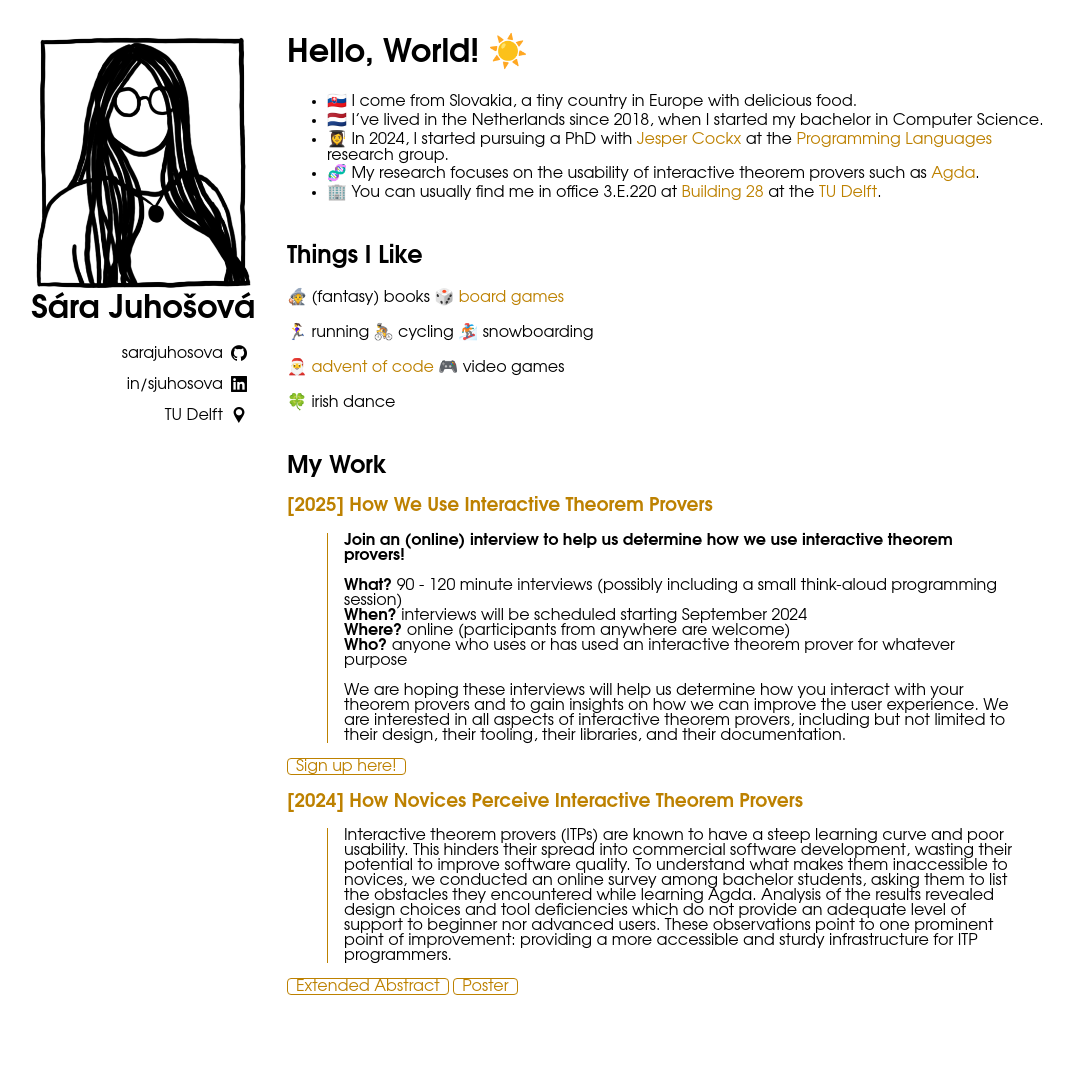
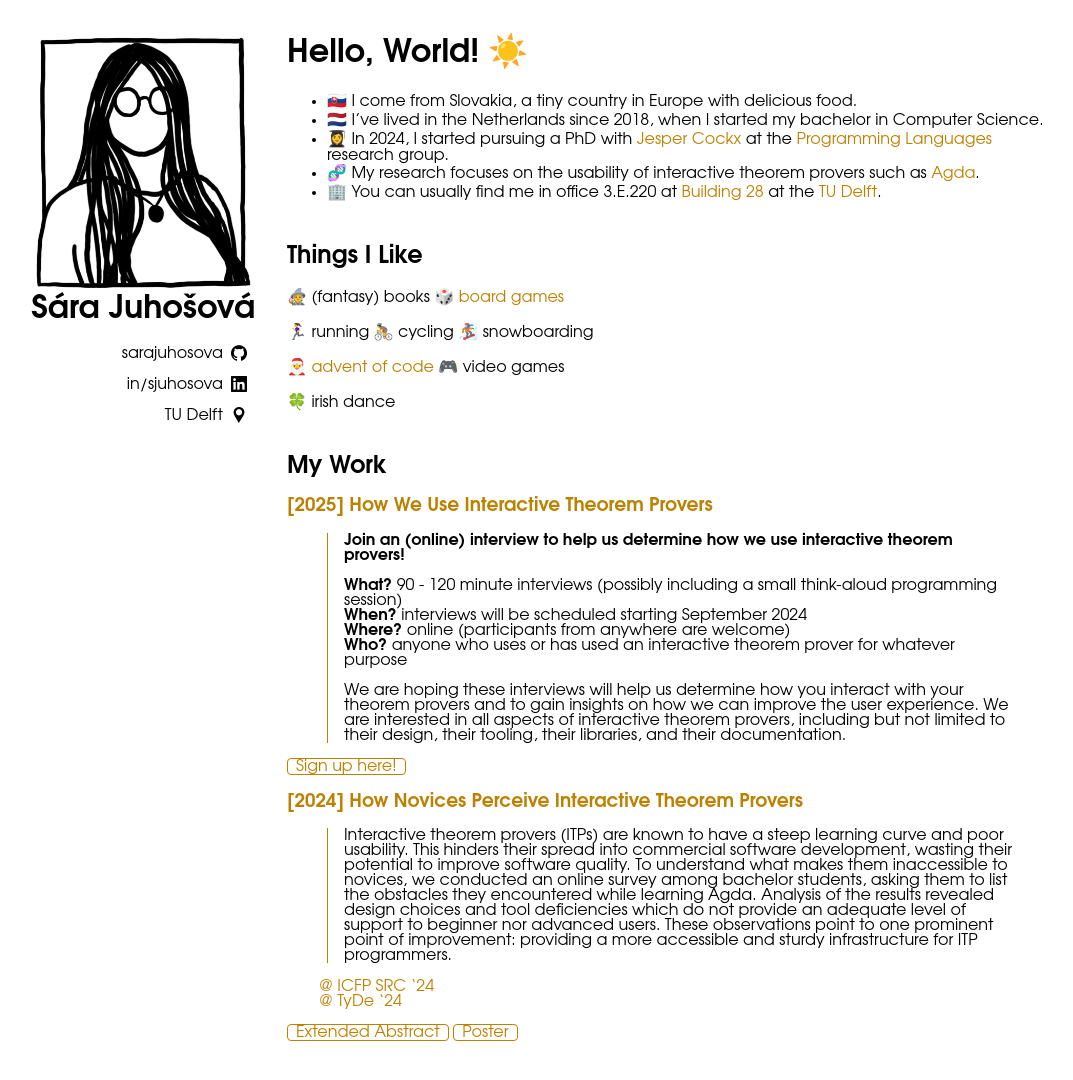
Before and after one commit to sarajuhosova/sarajuhosova.github.io, a Jekyll site: the page built from index.md, in a window 1280 px wide and 1088 px high. Shown: the top 1080 px of the window, without its empty margins (98-1171 px from the left). Built offline with Jekyll 4.4.1, drawn with Linux system fonts in a browser that asks for light colours.

Commit message:
Update TyDe abstract

```diff
--- a/_sass/main.scss
+++ b/_sass/main.scss
@@ -35,6 +35,14 @@ blockquote > p {
 
     text-decoration: none;
     color: black;
+}
+
+.conf {
+    padding-left: 2em;
+}
+
+.conf:before {
+    content: '@ ';
 }
 
 .link {
--- a/index.md
+++ b/index.md
@@ -45,5 +45,8 @@ title: Sára Juhošová
 > Analysis of the results revealed design choices and tool deficiencies which do not provide an adequate level of support to beginner nor advanced users.
 > These observations point to one prominent point of improvement: providing a more accessible and sturdy infrastructure for ITP programmers.
 
+<a href="https://icfp24.sigplan.org/track/icfp-2024-student-research-competition" class="conf">ICFP SRC '24</a> <br>
+<a href="https://icfp24.sigplan.org/home/tyde-2024" class="conf">TyDe '24</a>
+
 <a href="/assets/files/novices/extended-abstract.pdf" class="link">Extended Abstract</a>
 <a href="/assets/files/novices/poster.pdf" class="link">Poster</a>
```
Also changed, not shown: 1 other file.
